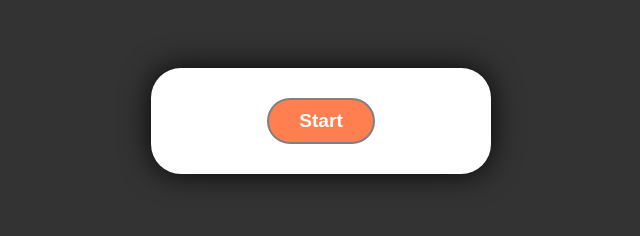
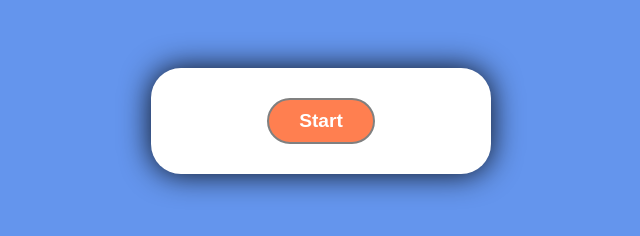
Before and after one commit to SuRu190/JavaScript-Dom-Practice, a plain HTML site: page task02-toggle-button-text/index.html in a window 1280 px wide. Shown: the whole page, without its empty margins (319-959 px from the left). Drawn offline with Linux system fonts and the light colour scheme.

Commit message:
Update style.css

```diff
--- a/task02-toggle-button-text/style.css
+++ b/task02-toggle-button-text/style.css
@@ -2,7 +2,7 @@
 body {
     font-family: cursive;
     padding: 60px 20px;
-    background-color: #333;
+    background-color: cornflowerblue;
     text-align: center;
 }
 
```
